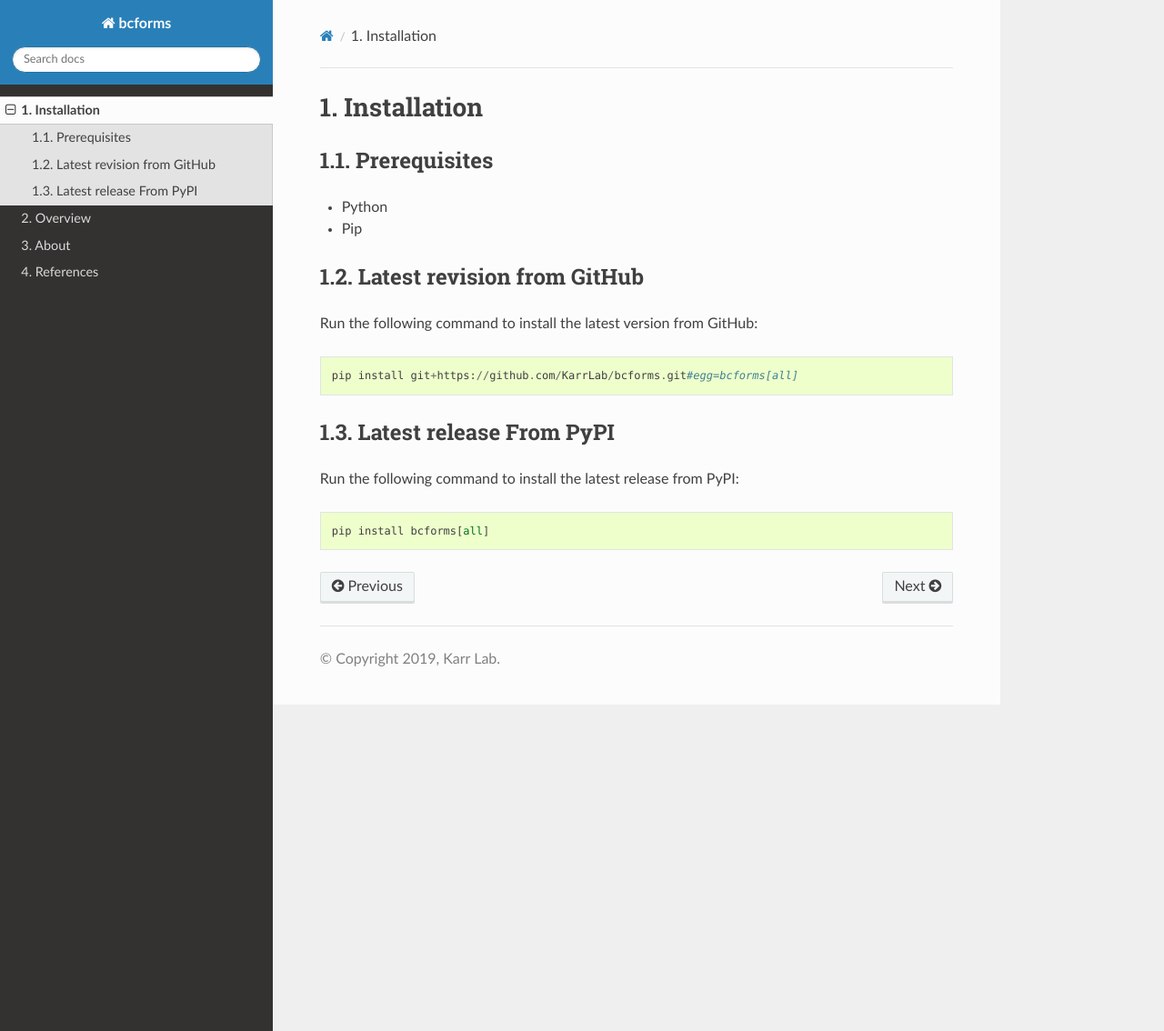
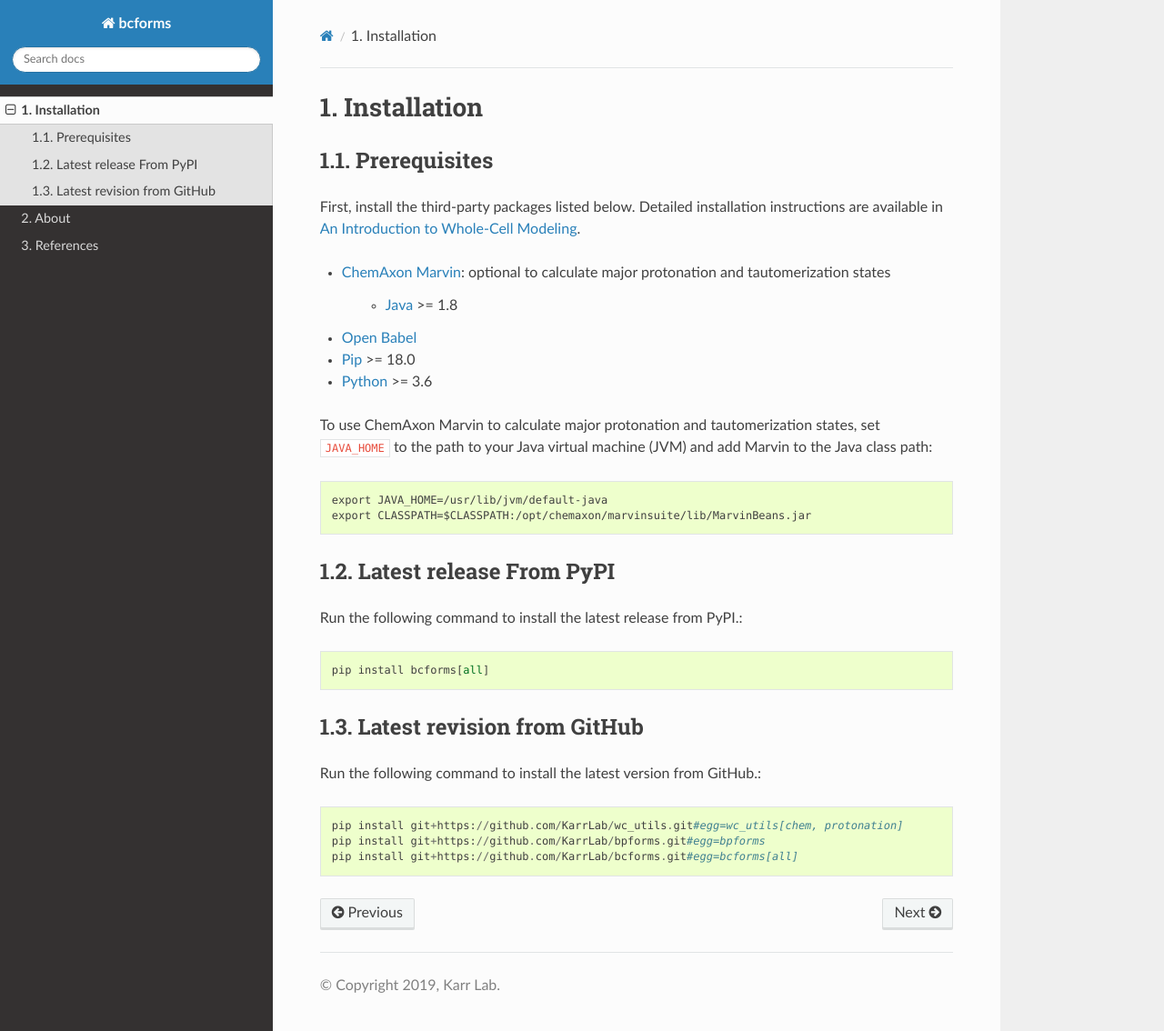
Before and after one commit to KarrLab/bcforms, a Sphinx documentation site: the page built from docs/installation.rst, in a window 1280 px wide and 1134 px high. Shown: the whole window at 91% size. Built offline with Sphinx 7.4.7 and the Read the Docs theme 2.0.0, drawn with Linux system fonts in a browser that asks for light colours; pages that are not in the unit, such as notebooks, are missing from menus.

Commit message:
adding content to docs

```diff
--- a/docs/installation.rst
+++ b/docs/installation.rst
@@ -4,17 +4,31 @@ Installation
 Prerequisites
 --------------------------
 
-* Python
-* Pip
+First, install the third-party packages listed below. Detailed installation instructions are available in `An Introduction to Whole-Cell Modeling <http://docs.karrlab.org/intro_to_wc_modeling/master/0.0.1/installation.html>`_.
+
+* `ChemAxon Marvin <https://chemaxon.com/products/marvin>`_: optional to calculate major protonation and tautomerization states
+
+    * `Java <https://www.java.com>`_ >= 1.8
+
+* `Open Babel <http://openbabel.org>`_
+* `Pip <https://pip.pypa.io>`_ >= 18.0
+* `Python <https://www.python.org>`_ >= 3.6
+
+To use ChemAxon Marvin to calculate major protonation and tautomerization states, set ``JAVA_HOME`` to the path to your Java virtual machine (JVM) and add Marvin to the Java class path::
+
+   export JAVA_HOME=/usr/lib/jvm/default-java
+   export CLASSPATH=$CLASSPATH:/opt/chemaxon/marvinsuite/lib/MarvinBeans.jar
+
+Latest release From PyPI
+---------------------------
+Run the following command to install the latest release from PyPI.::
+
+    pip install bcforms[all]
 
 Latest revision from GitHub
 ---------------------------
-Run the following command to install the latest version from GitHub::
+Run the following command to install the latest version from GitHub.::
 
+    pip install git+https://github.com/KarrLab/wc_utils.git#egg=wc_utils[chem, protonation]
+    pip install git+https://github.com/KarrLab/bpforms.git#egg=bpforms
     pip install git+https://github.com/KarrLab/bcforms.git#egg=bcforms[all]
-
-Latest release From PyPI
----------------------------
-Run the following command to install the latest release from PyPI::
-
-    pip install bcforms[all]
--- a/docs/overview.rst
+++ /dev/null
@@ -1,2 +0,0 @@
-Overview
-========
```
Also changed, not shown: docs/index.rst (+6 -3 lines).
